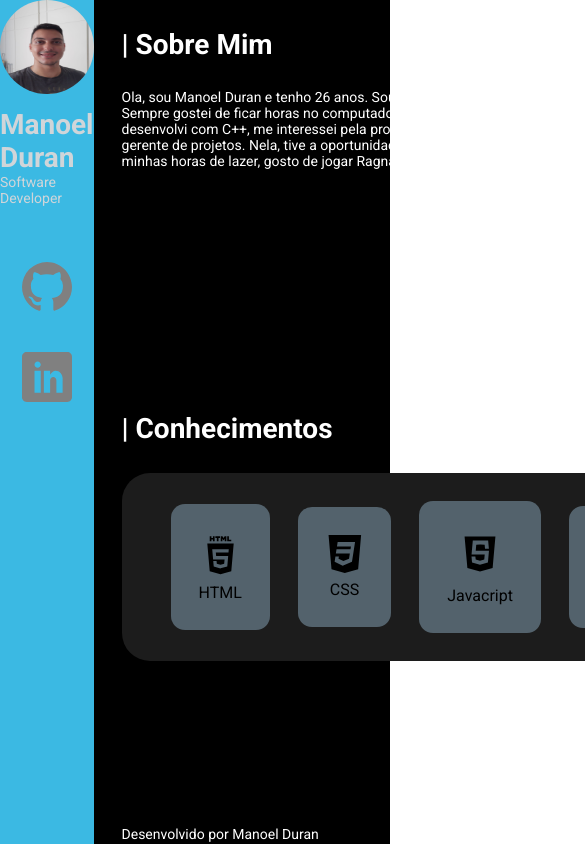
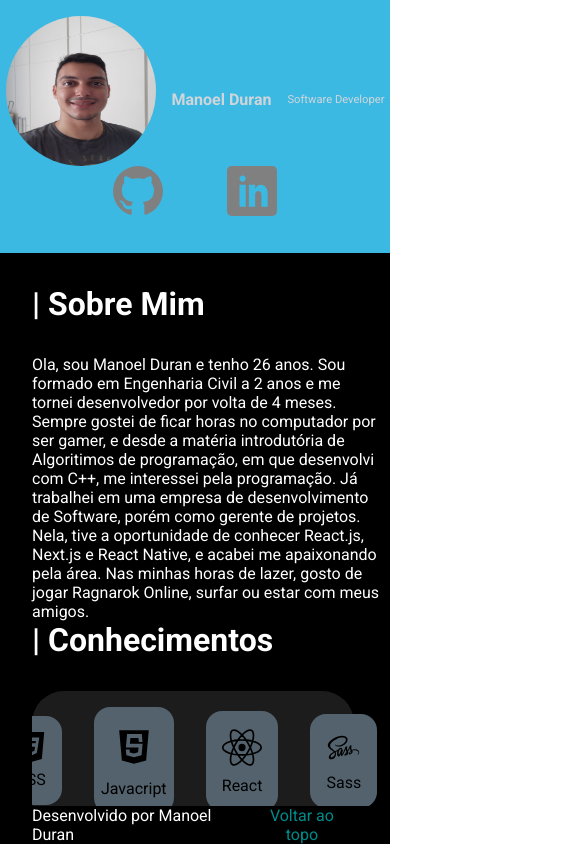
Before and after one commit to manoelduran/resume, a Next.js app: page / in a window 390 px wide. Shown: the top 844 px of the page, 585 px wide, since content can reach past the window. Built offline with nearby package versions, Linux system fonts and the light colour scheme; grey boxes are pictures that could not be loaded.

Commit message:
testando responsividade

```diff
--- a/src/components/Bio/styles.module.scss
+++ b/src/components/Bio/styles.module.scss
@@ -1,7 +1,6 @@
 .container{
-  width: 100%;
   height: 100vh;
-  max-width: 950px;
+  width: 90%;
   margin-left: 2rem;
   align-items: center;
   justify-content: center;
--- a/src/components/ButtonHome/styles.module.scss
+++ b/src/components/ButtonHome/styles.module.scss
@@ -1,4 +1,5 @@
 .container{
+  width: 90%;
   display: flex;
   justify-content: space-between;
   align-items: center;
@@ -7,6 +8,7 @@
     color: #FFF;
   }
   button{
-
+border: none;
+background: none;
   }
 }
--- a/src/components/Conhecimentos/styles.module.scss
+++ b/src/components/Conhecimentos/styles.module.scss
@@ -1,11 +1,10 @@
 .container{
-  width: 100%;
   height: 100vh;
-  max-width: 950px;
   margin-left: 2rem;
   align-items: center;
   justify-content: center;
   flex-direction: column;
+  overflow: hidden;
     h1{
       font-weight: bold;
       font-size: 2rem;
@@ -15,23 +14,22 @@
 }
 
 .knowledgeBorder{
+  width: 90%;
   background: rgb(28, 28, 28);
-  padding: 2rem;
+  padding: 1rem;
   border-radius: 2rem;
-  max-width: 950px;
-  width: 100%;
   ul{
     list-style: none;
     display: flex;
     align-items: center;
-    justify-content: center;
-    margin-left: 1.5rem;
+    justify-content:center;
   }
   li{
     background: #53626C;
+    width: 5rem;
     margin-right: 2rem;
     border-radius: 1rem;
-    padding: 2rem;
+    padding: 1rem;
   }
   li + li{
     margin-right: 2rem;
@@ -45,7 +43,7 @@
   transition: filter 0.2s;
   span{
     margin-top: 0.5rem;
-    font-size: medium;
+    font-size: 1rem;
   }
 }
 .list:hover{
--- a/src/components/SideBar/styles.module.scss
+++ b/src/components/SideBar/styles.module.scss
@@ -1,6 +1,4 @@
 .container{
-  max-width: 340px;
-  width: 100%;
   height: 100vh;
   display: flex;
   align-items: center;
@@ -17,7 +15,7 @@
   }
   h1{
     margin-top: 1rem;
-    font-size: 2rem;
+    font-size: 1.5rem;
     color: #d0d5d9;
   }
   p{
@@ -41,3 +39,50 @@
       margin-top: 2rem;
     }
 }
+
+@media screen and (max-width: 900px){
+  .container{
+    display: flex;
+    flex-direction: column;
+    width: 100%;
+    height: 30vh;
+    background: #3bb9e3;
+  }
+  .contact{
+    display: flex;
+    flex-direction: row;
+    align-items: center;
+    justify-content: center;
+    margin-top: 1rem;
+    img{
+      height: 5rem;
+      border-radius: 50%;
+    }
+    h1{
+      align-items: center;
+    justify-content: center;
+      margin-top: 1rem;
+      margin-left: 1rem;
+      font-size: 1rem;
+    }
+    p{
+      margin-top: 1rem;
+      margin-left: 1rem;
+      font-size: 0.7rem;
+    }
+  }
+  .links{
+    display: flex;
+    flex-direction: row;
+    align-items: center;
+    justify-content: space-around;
+    margin-top: -2rem;
+      a{
+        color: #808080;
+      }
+      a + a {
+        margin-left: 4rem;
+      }
+    }
+
+}
--- a/src/pages/index.tsx
+++ b/src/pages/index.tsx
@@ -8,7 +8,9 @@ import { ButtonHome } from "../components/ButtonHome";
 export default function Home() {
   return (
     <div className={styles.container}>
-      <SideBar />
+      <section className={styles.sidebarContent}>
+        <SideBar />
+      </section>
       <section className={styles.content}>
         <Bio />
         <Knowledge />
--- a/src/styles/global.scss
+++ b/src/styles/global.scss
@@ -4,15 +4,9 @@
   box-sizing: border-box;
 }
 
-@media (max-width: 1080px){
+@media screen and (min-width: 651px) and (max-width: 900px){
   html{
-    font-size: 93.75%;
-  }
-}
-
-@media (max-width: 720px){
-  html{
-    font-size: 87.5%;
+    font-size: 93.5%;
   }
 }
 
--- a/src/styles/styles.module.scss
+++ b/src/styles/styles.module.scss
@@ -4,9 +4,31 @@
   display: flex;
   background: black;
 }
+.sidebarContent{
+  width: 20%;
+}
 .content{
+  width: 80%;
   display: flex;
   flex-direction: column;
+}
+
+@media screen and (max-width: 900px){
+.container{
+  width: 100%;
+  height: 100vh;
+  display: flex;
+  flex-direction: column;
+
+}
+.sidebarContent{
+  width: 100%;
+  height: 30vh;
+}
+.content{
+  width: 100%;
+  height: 70vh;
+}
 }
 /*
 .text{
```
